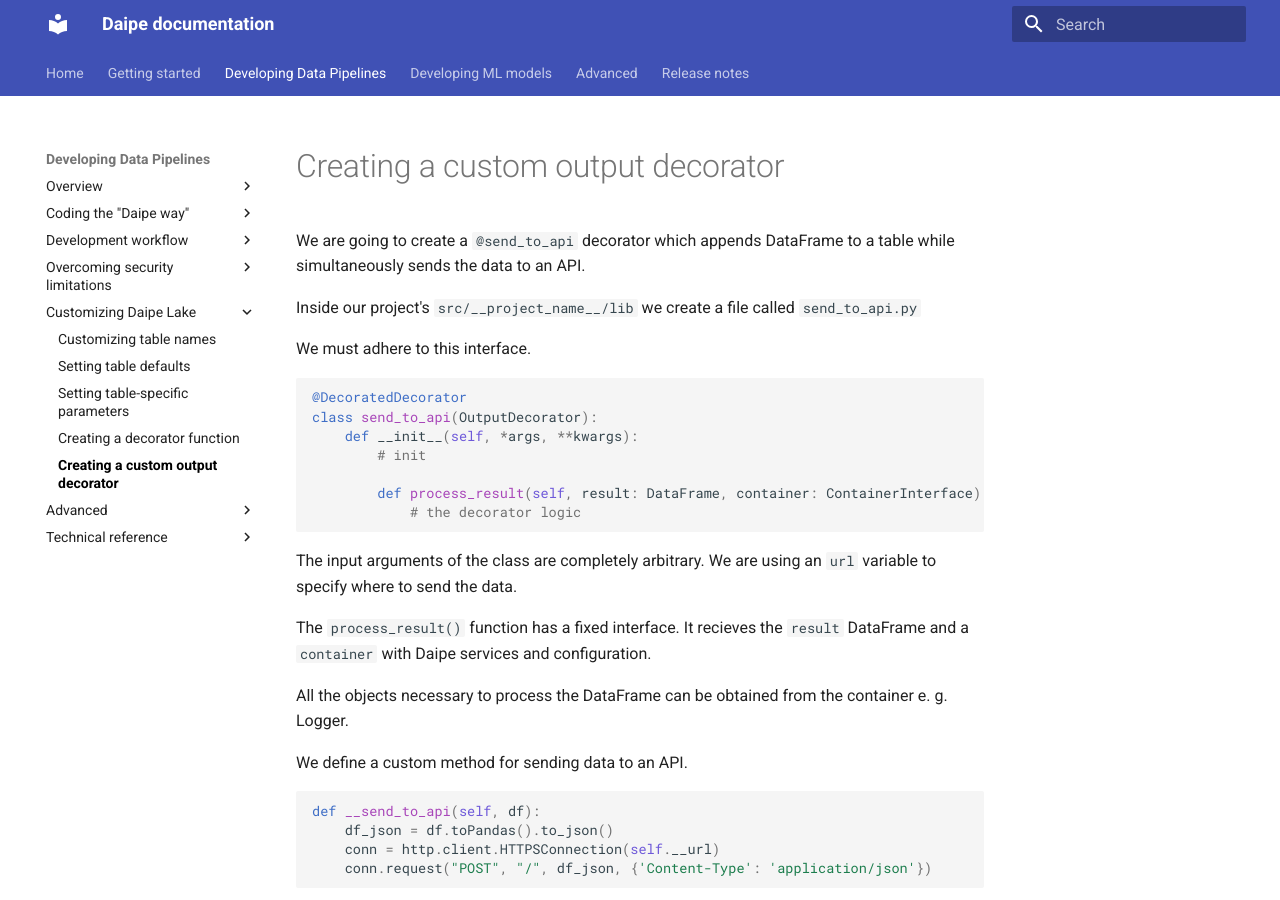
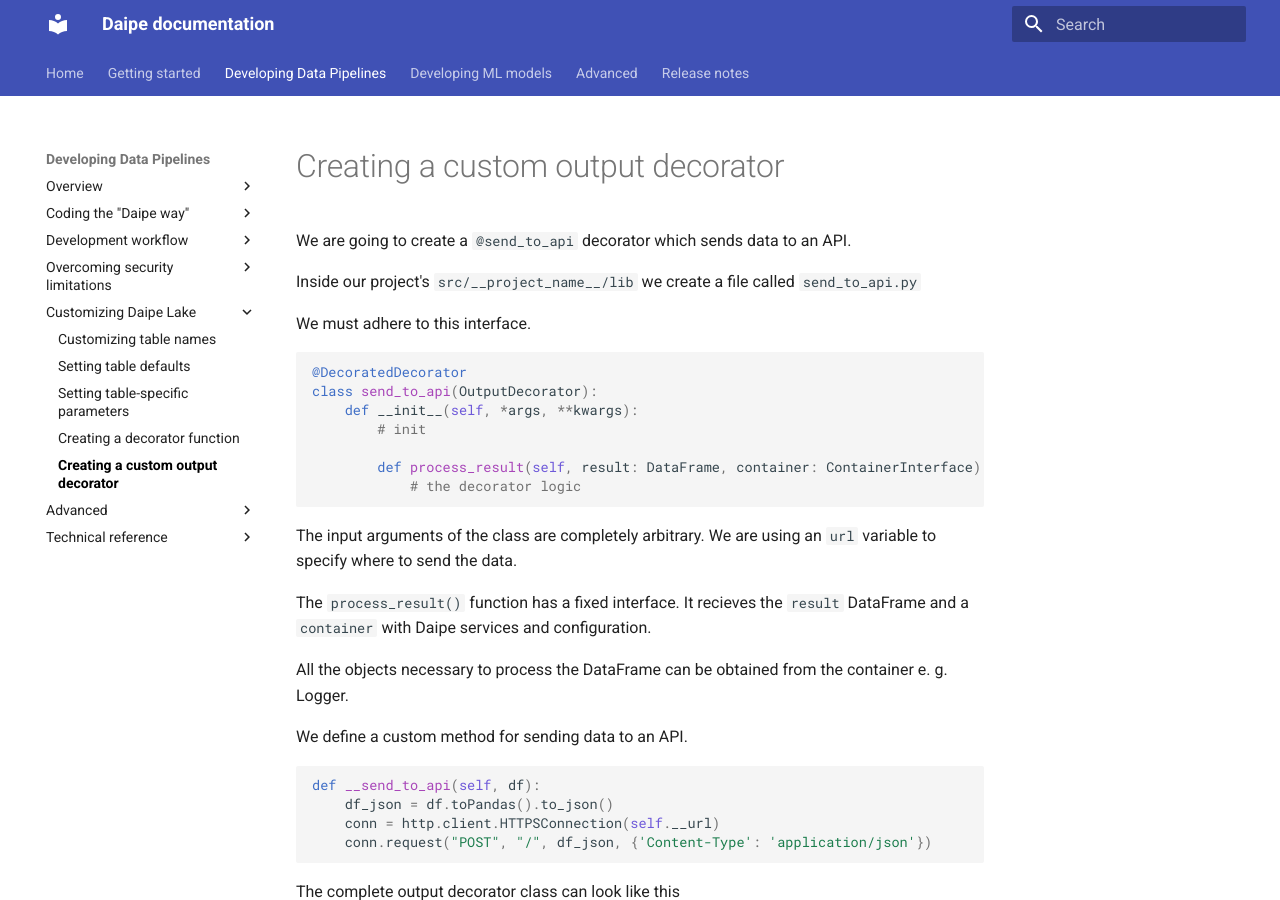
Before and after one commit to daipe-ai/platform-docs, an MkDocs documentation site: the page built from docs/creating-custom-output-decorator.md, in a window 1280 px wide and 900 px high. Built offline with MkDocs 1.6.1 and Material for MkDocs 9.7.7, drawn with Linux system fonts in a browser that asks for light colours.

Commit message:
Update custom decorator tutorial

```diff
--- a/docs/creating-custom-output-decorator.md
+++ b/docs/creating-custom-output-decorator.md
@@ -1,6 +1,6 @@
 # Creating a custom output decorator
 
-We are going to create a `@send_to_api` decorator which appends DataFrame to a table while simultaneously sends the data to an API.
+We are going to create a `@send_to_api` decorator which sends data to an API.
 
 Inside our project's `src/__project_name__/lib` we create a file called `send_to_api.py`
 
```
